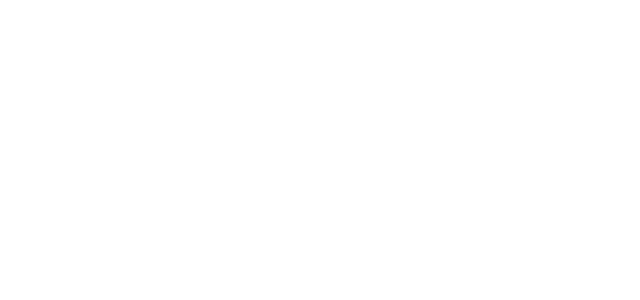
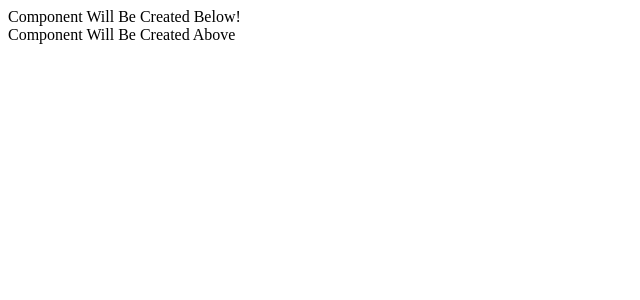
Before and after one commit to davidjbaker1994/TheModernAngularBootcamp, an Angular app in the folder comps/: page / in a window 1280 px wide. Shown: the top 300 px of the page, without its empty margins (0-640 px from the left). Built offline with nearby package versions, Linux system fonts and the light colour scheme.

Commit message:
99. The RouterOutlet Element

```diff
--- a/comps/src/app/app.component.html
+++ b/comps/src/app/app.component.html
@@ -1,3 +1,7 @@
+<div>Component Will Be Created Below!</div>
 
+<!--Everything within the Elements Module as well as the Collections Module is being
+generated by Angular within the following 'Directive'-->
+<router-outlet></router-outlet>
 
-<router-outlet></router-outlet>
+<div>Component Will Be Created Above</div>
```
